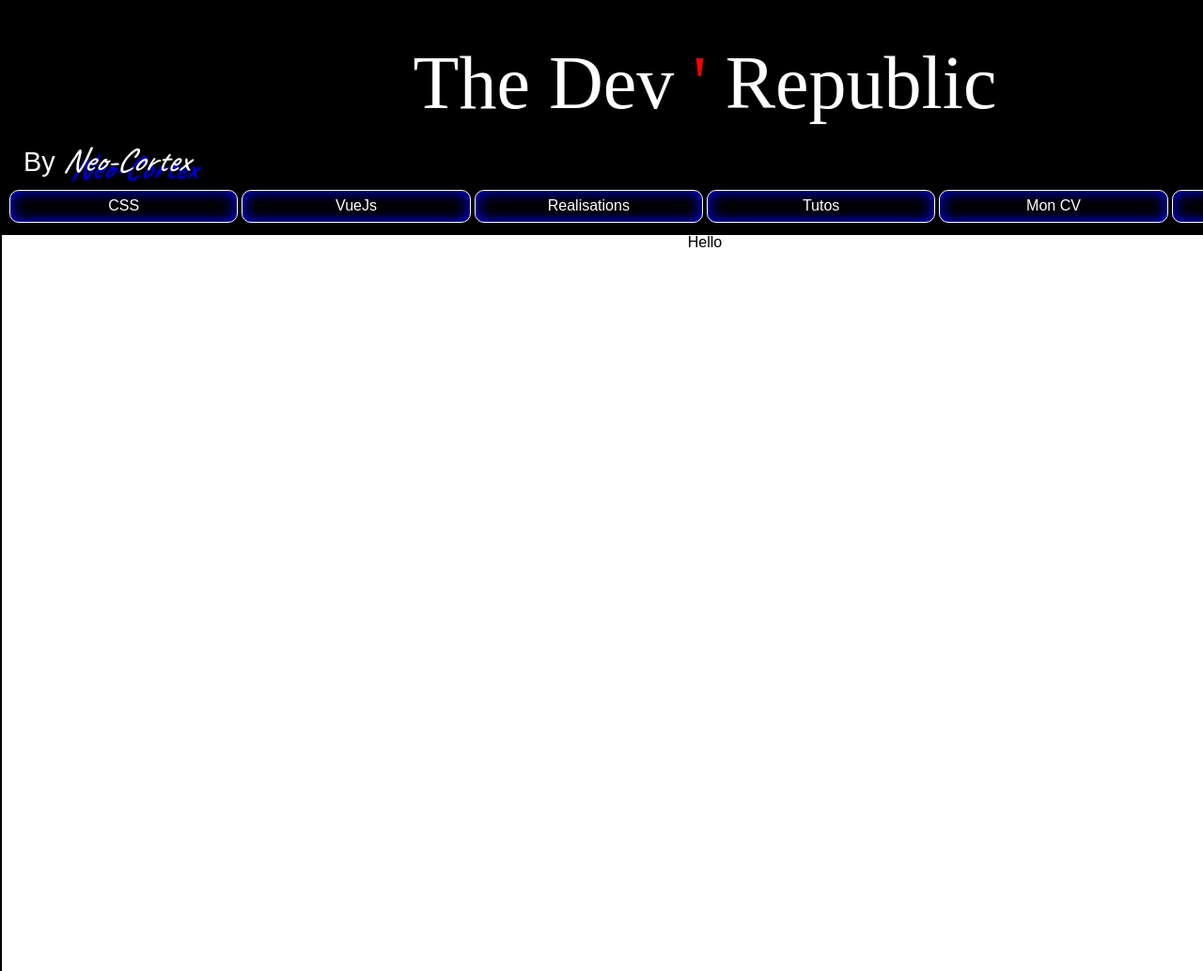
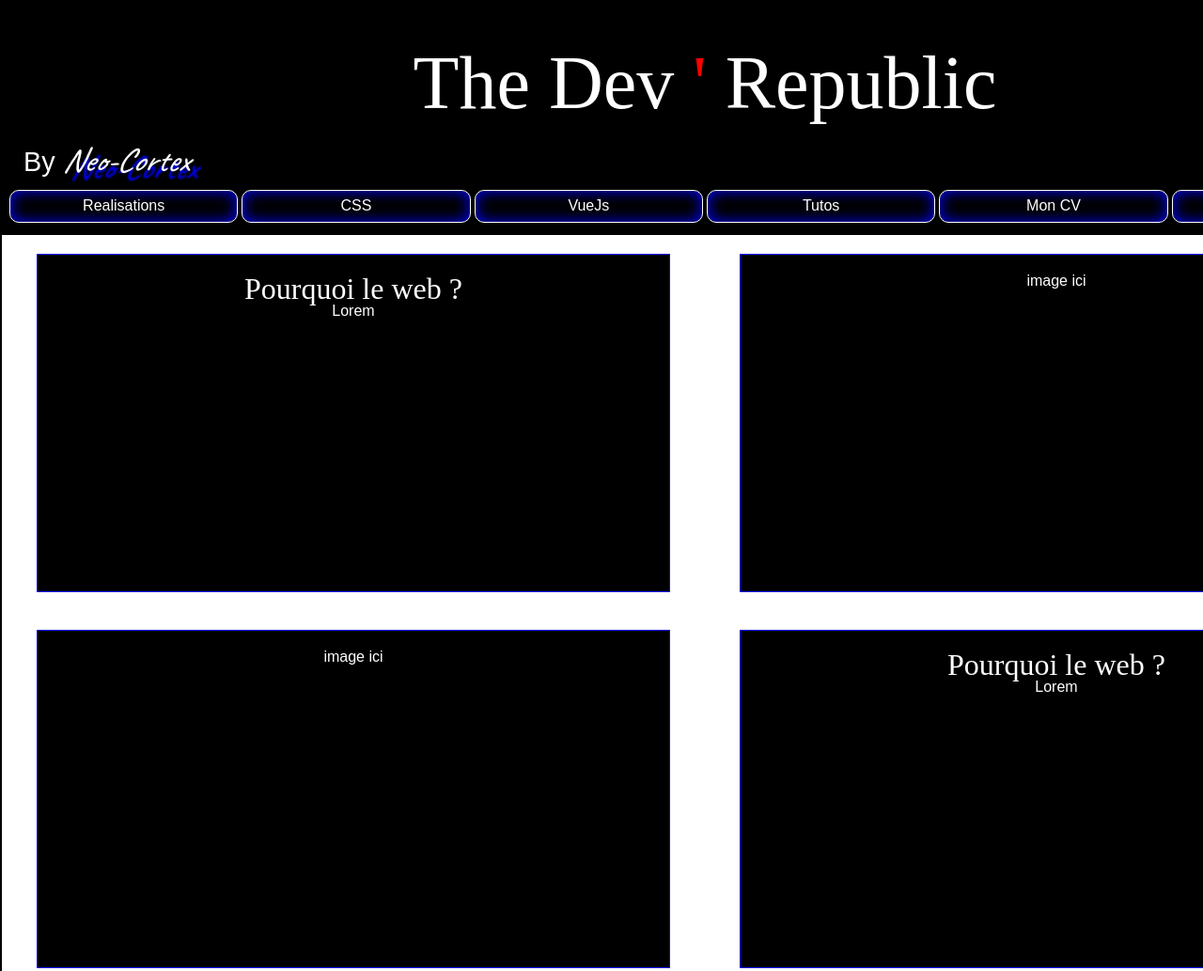
Before and after one commit to NeoCortexFr/dev_republic, a React app: page / in a window 1280 px wide. Shown: the top 1033 px of the page at 94% size. Built offline with nearby package versions, Linux system fonts and the light colour scheme; a web font is replaced by a local one.

Commit message:
start accueil

```diff
--- a/src/components/Header/Nav.js
+++ b/src/components/Header/Nav.js
@@ -3,7 +3,7 @@ import React from 'react';
 const Nav = () => (
   <div className="nav">
     <h2 className="nav_title">By <span className="nav_title-nickname">Neo-Cortex</span></h2>
-    <button type button className="nav_button">Dark Mode</button>
+    <button type="button" className="nav_button">Dark Mode</button>
   </div>
 );
 
--- a/src/components/Main/index.js
+++ b/src/components/Main/index.js
@@ -4,7 +4,20 @@ import './main.scss';
 
 const Main = () => (
   <div className="main">
-    <h2 className="main_title">Hello</h2>
+    <div className="main_p">
+      <h2 className="main_p-h">Pourquoi le web ?</h2>
+      <p className="main_p-h-p">Lorem</p>
+    </div>
+    <div className="main_p">
+      image ici
+    </div>
+    <div className="main_p">
+      image ici
+    </div>
+    <div className="main_p">
+      <h2 className="main_p-h">Pourquoi le web ?</h2>
+      <p className="main_p-h-p">Lorem</p>
+    </div>
   </div>
 );
 
--- a/src/components/Main/main.scss
+++ b/src/components/Main/main.scss
@@ -3,8 +3,22 @@
     border-left: black solid 2px;
     border-right: black solid 2px;
     height: 100vh;
+    display: flex;
+    justify-content: space-around;
+    flex-wrap: wrap;
 
-    &_title {
 
+    &_p {
+        width: 45%;
+        border: solid 1px blue;
+        margin: 20px;
+        padding: 20px;
+        background-color: black;
+        color: white;
+
+    &-h {
+      font-family: 'Goldman', cursive;
+      font-size: 2em;
+    }
     }
 }
--- a/src/components/NavLink/index.js
+++ b/src/components/NavLink/index.js
@@ -5,9 +5,9 @@ import './navLink.scss';
 const NavLink = () => (
   <div className="navLink">
     <ul className="navLink_ul">
+      <li className="navLink_ul-li">Realisations</li>
       <li className="navLink_ul-li">CSS</li>
       <li className="navLink_ul-li">VueJs</li>
-      <li className="navLink_ul-li">Realisations</li>
       <li className="navLink_ul-li">Tutos</li>
       <li className="navLink_ul-li">Mon CV</li>
       <li className="navLink_ul-li">Autres</li>
```
